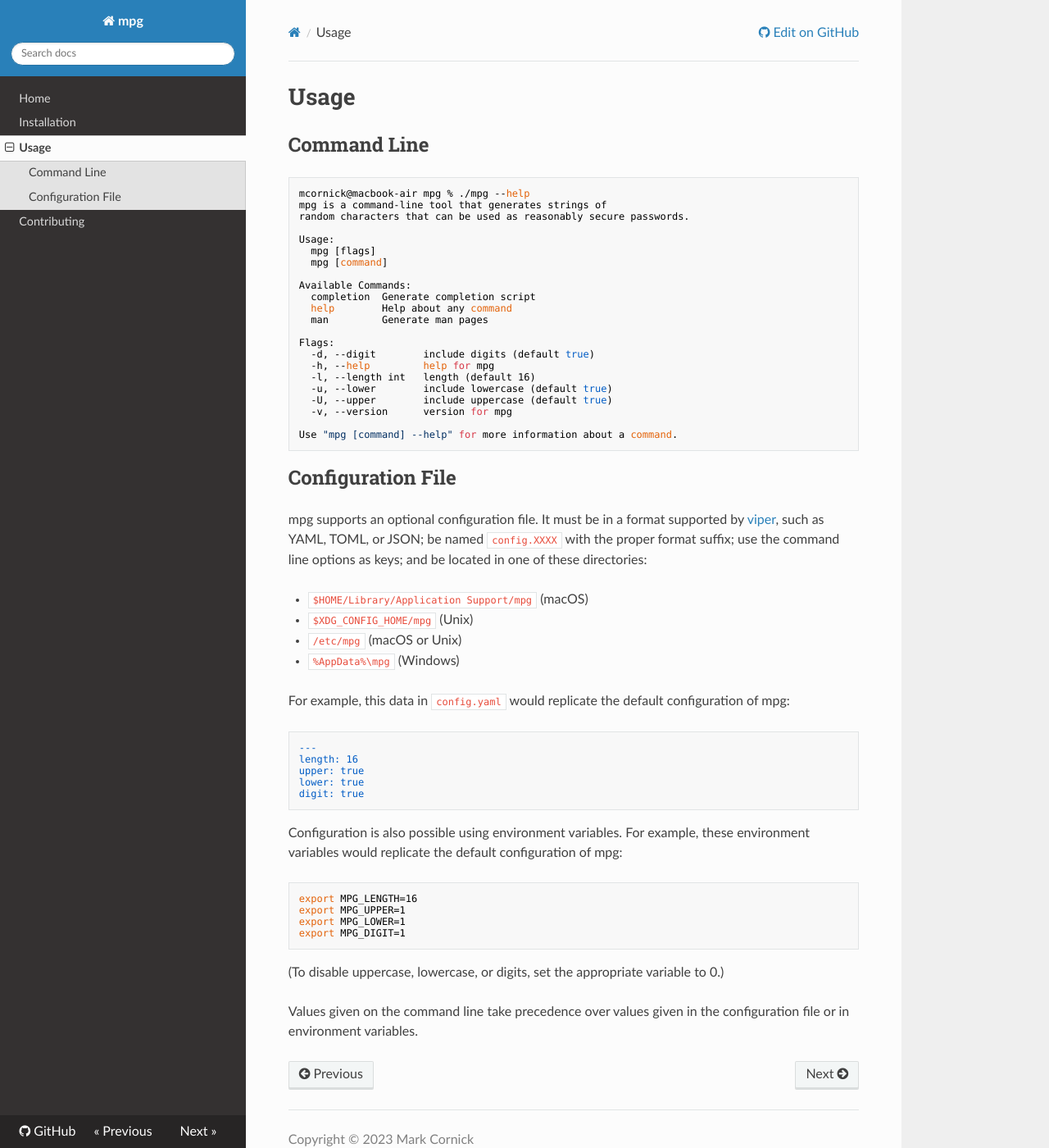
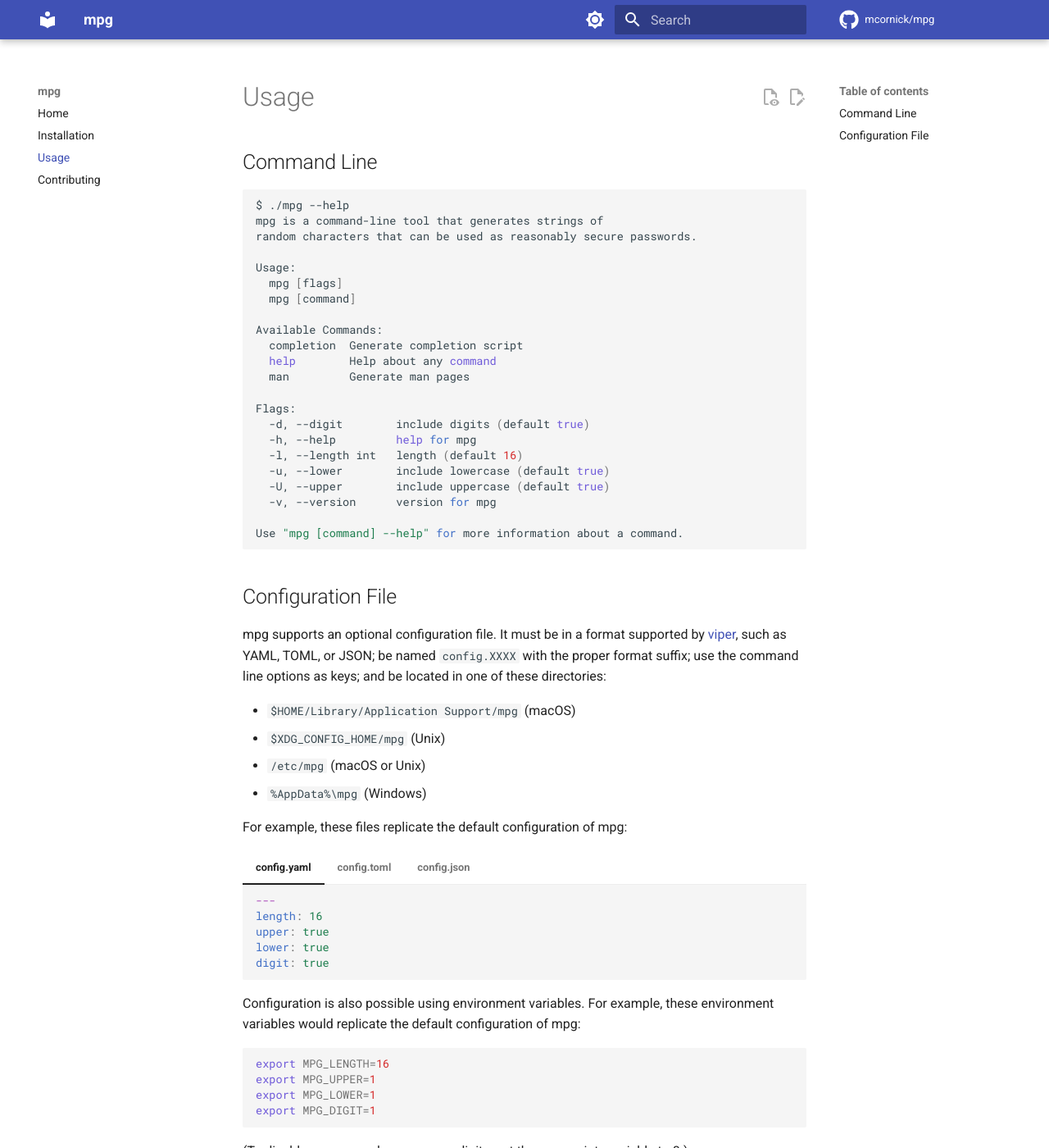
Before and after one commit to step-security-bot/mpg, an MkDocs documentation site: the page built from docs/usage.md, in a window 1280 px wide and 1400 px high. Shown: the whole window at 82% size. Built offline with MkDocs 1.6.1 and Material for MkDocs 9.7.7, drawn with Linux system fonts in a browser that asks for light colours; nearby versions of some CDN libraries; comment, search, counter and statistics services are not loaded; some of the changed text lies outside the part shown.

Commit message:
docs: expand and switch to mkdocs material theme

````diff
--- a/docs/usage.md
+++ b/docs/usage.md
@@ -2,8 +2,8 @@
 
 ## Command Line
 
-```sh
-mcornick@macbook-air mpg % ./mpg --help
+```bash
+$ ./mpg --help
 mpg is a command-line tool that generates strings of
 random characters that can be used as reasonably secure passwords.
 
@@ -40,16 +40,37 @@ of these directories:
 - `/etc/mpg` (macOS or Unix)
 - `%AppData%\mpg` (Windows)
 
-For example, this data in `config.yaml` would replicate the default
-configuration of mpg:
+For example, these files replicate the default configuration of mpg:
 
-```yaml
----
-length: 16
-upper: true
-lower: true
-digit: true
-```
+=== "config.yaml"
+
+    ```yaml
+    ---
+    length: 16
+    upper: true
+    lower: true
+    digit: true
+    ```
+
+=== "config.toml"
+
+    ```toml
+    digit = true
+    length = 16
+    lower = true
+    upper = true
+    ```
+
+=== "config.json"
+
+    ```json
+    {
+      "digit": true,
+      "length": 16,
+      "lower": true,
+      "upper": true
+    }
+    ```
 
 Configuration is also possible using environment variables. For example,
 these environment variables would replicate the default configuration of
--- a/mkdocs.yml
+++ b/mkdocs.yml
@@ -1,12 +1,40 @@
 ---
 copyright: Copyright &copy; 2023 Mark Cornick
+markdown_extensions:
+  - admonition
+  - pymdownx.superfences
+  - pymdownx.tabbed:
+      alternate_style: true
 nav:
   - Home: index.md
   - Installation: installation.md
   - Usage: usage.md
   - Contributing: contributing.md
-repo_url: https://github.com/markcornick/mpg/
+plugins:
+  - git-revision-date-localized:
+      enable_creation_date: true
+  - search:
+      lang: en
+repo_name: mcornick/mpg
+repo_url: https://github.com/mcornick/mpg
 site_author: Mark Cornick
 site_description: "Mark's Password Generator"
 site_name: mpg
-theme: readthedocs
+theme:
+  features:
+    - content.action.edit
+    - content.action.view
+  icon:
+    repo: fontawesome/brands/github
+  name: material
+  palette:
+    - media: "(prefers-color-scheme: light)"
+      scheme: default
+      toggle:
+        icon: material/brightness-7
+        name: Switch to dark mode
+    - media: "(prefers-color-scheme: dark)"
+      scheme: slate
+      toggle:
+        icon: material/brightness-4
+        name: Switch to light mode
````
Also changed, not shown: docs/installation.md (+33 -19 lines), 1 other file.
